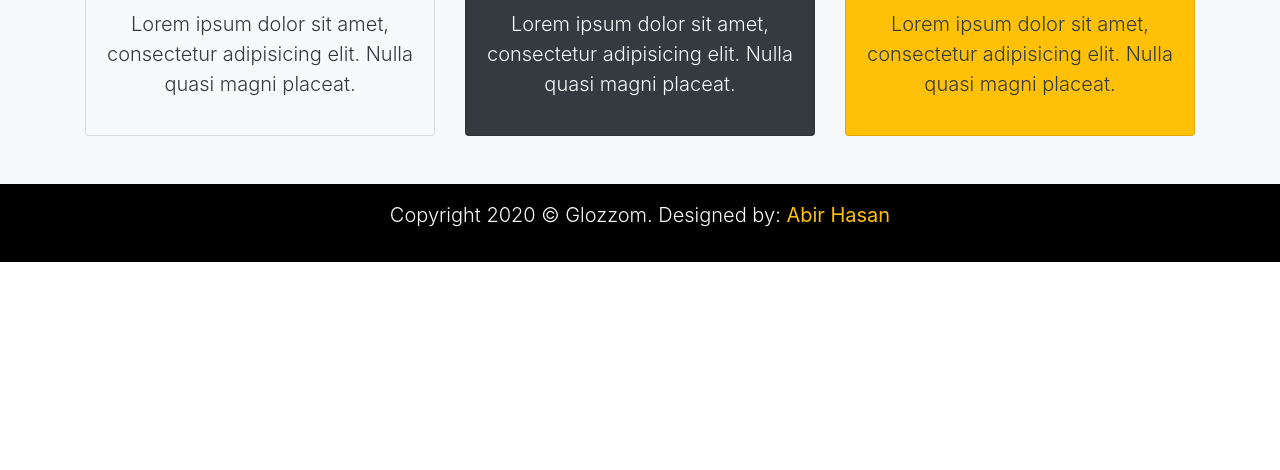
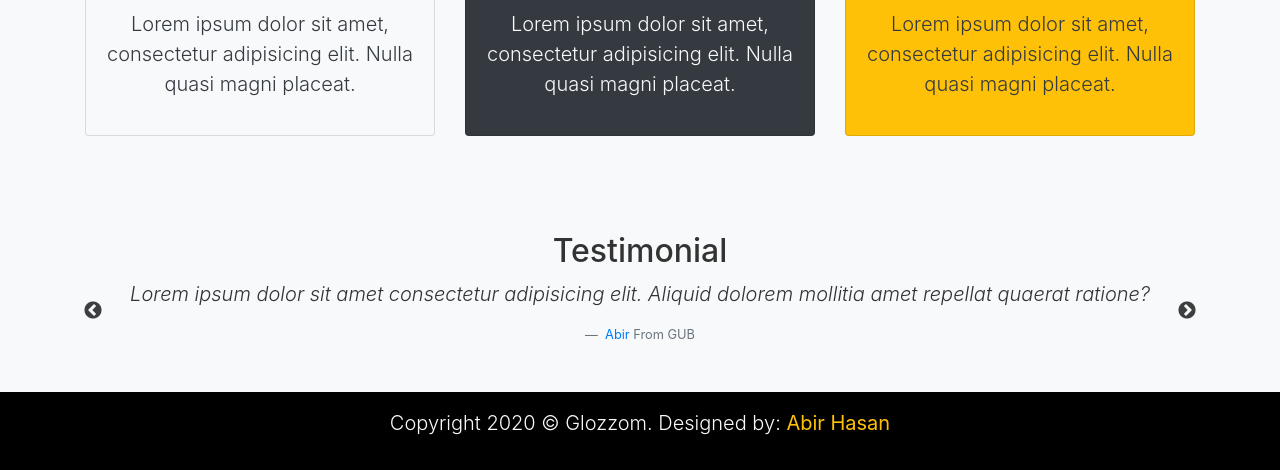
Before and after one commit to Abir-Hasan-GUB/Glozzom, a website: page src/about.html in a window 1280 px wide. Shown: the part 1099-1569 px from the top of the page. Before the commit the page ends 1361 px from the top, so only its background shows below. Drawn offline with Linux system fonts and the light colour scheme; files whose address does not match are found by name.

Commit message:
Testimonial done

```diff
--- a/src/about.html
+++ b/src/about.html
@@ -5,6 +5,8 @@
     <meta charset="UTF-8">
     <meta name="viewport" content="width=device-width, initial-scale=1.0">
     <title>Glozzom</title>
+    <link rel="stylesheet" href="css/slick.css">
+    <link rel="stylesheet" href="css/slick-theme.css">
     <link rel="stylesheet" href="css/uikit.min.css">
     <link href="https://stackpath.bootstrapcdn.com/font-awesome/4.7.0/css/font-awesome.min.css" rel="stylesheet"
         integrity="sha384-wvfXpqpZZVQGK6TAh5PVlGOfQNHSoD2xbE+QkPxCAFlNEevoEH3Sl0sibVcOQVnN" crossorigin="anonymous">
@@ -73,9 +75,11 @@
             <div class="row">
                 <div class="col-md-6 align-self-center">
                     <h2>What We Do</h1>
-                        <p class="lead">Lorem ipsum dolor sit amet, consectetur adipisicing elit. Sint ex quaerat magnam obcaecati repellendus voluptatum quisquam architecto iure, aliquam labore.
+                        <p class="lead">Lorem ipsum dolor sit amet, consectetur adipisicing elit. Sint ex quaerat magnam
+                            obcaecati repellendus voluptatum quisquam architecto iure, aliquam labore.
                             <br><br>
-                        Lorem ipsum dolor sit amet, consectetur adipisicing elit. Consequatur, veniam. Ipsum ipsam facilis earum, corporis dicta cum, rerum non suscipit.</p>
+                            Lorem ipsum dolor sit amet, consectetur adipisicing elit. Consequatur, veniam. Ipsum ipsam
+                            facilis earum, corporis dicta cum, rerum non suscipit.</p>
                 </div>
                 <div class="col-md-6 align-self-center text-center">
                     <img class="img-fluid" src="img/image4.jpeg" alt="carton">
@@ -97,7 +101,8 @@
                         <div class="card-body">
                             <i class="fa fa-envelope"></i>
                             <h3 class="card-title mt-2 text-light">Lorem Ipsum</h3>
-                            <p class="lead">Lorem ipsum dolor sit amet, consectetur adipisicing elit. Nulla quasi magni placeat.</p>
+                            <p class="lead">Lorem ipsum dolor sit amet, consectetur adipisicing elit. Nulla quasi magni
+                                placeat.</p>
                         </div>
                     </div>
                 </div>
@@ -106,7 +111,8 @@
                         <div class="card-body">
                             <i class="fa fa-car"></i>
                             <h3 class="card-title mt-2 text-light">Lorem Ipsum</h3>
-                            <p class="lead">Lorem ipsum dolor sit amet, consectetur adipisicing elit. Nulla quasi magni placeat.</p>
+                            <p class="lead">Lorem ipsum dolor sit amet, consectetur adipisicing elit. Nulla quasi magni
+                                placeat.</p>
                         </div>
                     </div>
                 </div>
@@ -115,7 +121,8 @@
                         <div class="card-body">
                             <i class="fa fa-play"></i>
                             <h3 class="card-title mt-2 text-light">Lorem Ipsum</h3>
-                            <p class="lead">Lorem ipsum dolor sit amet, consectetur adipisicing elit. Nulla quasi magni placeat.</p>
+                            <p class="lead">Lorem ipsum dolor sit amet, consectetur adipisicing elit. Nulla quasi magni
+                                placeat.</p>
                         </div>
                     </div>
                 </div>
@@ -126,7 +133,8 @@
                         <div class="card-body">
                             <i class="fa fa-tree"></i>
                             <h3 class="card-title mt-2">Lorem Ipsum</h3>
-                            <p class="lead">Lorem ipsum dolor sit amet, consectetur adipisicing elit. Nulla quasi magni placeat.</p>
+                            <p class="lead">Lorem ipsum dolor sit amet, consectetur adipisicing elit. Nulla quasi magni
+                                placeat.</p>
                         </div>
                     </div>
                 </div>
@@ -135,7 +143,8 @@
                         <div class="card-body">
                             <i class="fa fa-cart-plus"></i>
                             <h3 class="card-title mt-2 text-light">Lorem Ipsum</h3>
-                            <p class="lead">Lorem ipsum dolor sit amet, consectetur adipisicing elit. Nulla quasi magni placeat.</p>
+                            <p class="lead">Lorem ipsum dolor sit amet, consectetur adipisicing elit. Nulla quasi magni
+                                placeat.</p>
                         </div>
                     </div>
                 </div>
@@ -144,7 +153,8 @@
                         <div class="card-body">
                             <i class="fa fa-youtube"></i>
                             <h3 class="card-title mt-2">Lorem Ipsum</h3>
-                            <p class="lead">Lorem ipsum dolor sit amet, consectetur adipisicing elit. Nulla quasi magni placeat.</p>
+                            <p class="lead">Lorem ipsum dolor sit amet, consectetur adipisicing elit. Nulla quasi magni
+                                placeat.</p>
                         </div>
                     </div>
                 </div>
@@ -153,6 +163,46 @@
     </section>
 
     <!-- ================ ICON BOXES END ================= -->
+
+
+    <!-- ================ TESTIMONIAL START ================= -->
+
+    <section id="testimonial" class="py-5 bg-light">
+        <div class="container">
+            <div class="row text-center">
+                <div class="col">
+                    <h2>Testimonial</h1>
+                </div>
+            </div>
+            <div class="row mx-2">
+                <div class="col">
+
+                    <div class="slider text-center">
+                        <div>
+                            <blockquote class="blockquote">
+                                <p class="lead">Lorem ipsum dolor sit amet consectetur adipisicing elit. Aliquid dolorem
+                                    mollitia amet repellat quaerat ratione?</p>
+                            </blockquote>
+                            <footer class="blockquote-footer">
+                                <a target="_blank" href="https://www.facebook.com/abir.green.cse">Abir</a> From GUB
+                            </footer>
+                        </div>
+                        <div>
+                            <blockquote class="blockquote">
+                                <p class="lead">Lorem ipsum dolor sit amet consectetur adipisicing elit. Aliquid dolorem
+                                    mollitia amet repellat quaerat ratione?</p>
+                            </blockquote>
+                            <footer class="blockquote-footer">
+                                <a target="_blank" href="https://www.facebook.com/abir.green.cse">Abir</a> From Dhaka
+                            </footer>
+                        </div>
+                    </div>
+                </div>
+            </div>
+        </div>
+    </section>
+
+    <!-- ================ TESTIMONIAL END ================= -->
 
 
     <!-- ================ COPYRIGHT START ================= -->
@@ -177,7 +227,8 @@
     <script src="js/bootstrap.min.js"></script>
     <script src="js/uikit.min.js"></script>
     <script src="js/uikit-icons.min.js"></script>
-
+    <script src="js/slick.min.js"></script>
+    <script src="js/coustom.js"></script>
 </body>
 
 </html>
--- /dev/null
+++ b/src/css/slick.css
@@ -0,0 +1,119 @@
+/* Slider */
+.slick-slider
+{
+    position: relative;
+
+    display: block;
+    box-sizing: border-box;
+
+    -webkit-user-select: none;
+       -moz-user-select: none;
+        -ms-user-select: none;
+            user-select: none;
+
+    -webkit-touch-callout: none;
+    -khtml-user-select: none;
+    -ms-touch-action: pan-y;
+        touch-action: pan-y;
+    -webkit-tap-highlight-color: transparent;
+}
+
+.slick-list
+{
+    position: relative;
+
+    display: block;
+    overflow: hidden;
+
+    margin: 0;
+    padding: 0;
+}
+.slick-list:focus
+{
+    outline: none;
+}
+.slick-list.dragging
+{
+    cursor: pointer;
+    cursor: hand;
+}
+
+.slick-slider .slick-track,
+.slick-slider .slick-list
+{
+    -webkit-transform: translate3d(0, 0, 0);
+       -moz-transform: translate3d(0, 0, 0);
+        -ms-transform: translate3d(0, 0, 0);
+         -o-transform: translate3d(0, 0, 0);
+            transform: translate3d(0, 0, 0);
+}
+
+.slick-track
+{
+    position: relative;
+    top: 0;
+    left: 0;
+
+    display: block;
+    margin-left: auto;
+    margin-right: auto;
+}
+.slick-track:before,
+.slick-track:after
+{
+    display: table;
+
+    content: '';
+}
+.slick-track:after
+{
+    clear: both;
+}
+.slick-loading .slick-track
+{
+    visibility: hidden;
+}
+
+.slick-slide
+{
+    display: none;
+    float: left;
+
+    height: 100%;
+    min-height: 1px;
+}
+[dir='rtl'] .slick-slide
+{
+    float: right;
+}
+.slick-slide img
+{
+    display: block;
+}
+.slick-slide.slick-loading img
+{
+    display: none;
+}
+.slick-slide.dragging img
+{
+    pointer-events: none;
+}
+.slick-initialized .slick-slide
+{
+    display: block;
+}
+.slick-loading .slick-slide
+{
+    visibility: hidden;
+}
+.slick-vertical .slick-slide
+{
+    display: block;
+
+    height: auto;
+
+    border: 1px solid transparent;
+}
+.slick-arrow.slick-hidden {
+    display: none;
+}
--- /dev/null
+++ b/src/js/coustom.js
@@ -0,0 +1,5 @@
+$('.slider').slick({
+    infinite: true,
+    slideToShow: 1,
+    slideToScroll: 1
+})
--- a/src/scss/style.scss
+++ b/src/scss/style.scss
@@ -96,6 +96,11 @@ body{
         font-size: $iconSize;
     }
 }
+#testimonial{
+    .slick-prev:before, .slick-next:before {
+        color: #000;
+}
+}
 
 @media (max-width: 767px){
     .nav-item{
```
Also changed, not shown: src/css/slick-theme.css (added), src/css/style.css, src/fonts/slick.ttf (added), src/fonts/slick.woff (added), src/js/slick.min.js (added), 2 other files.
